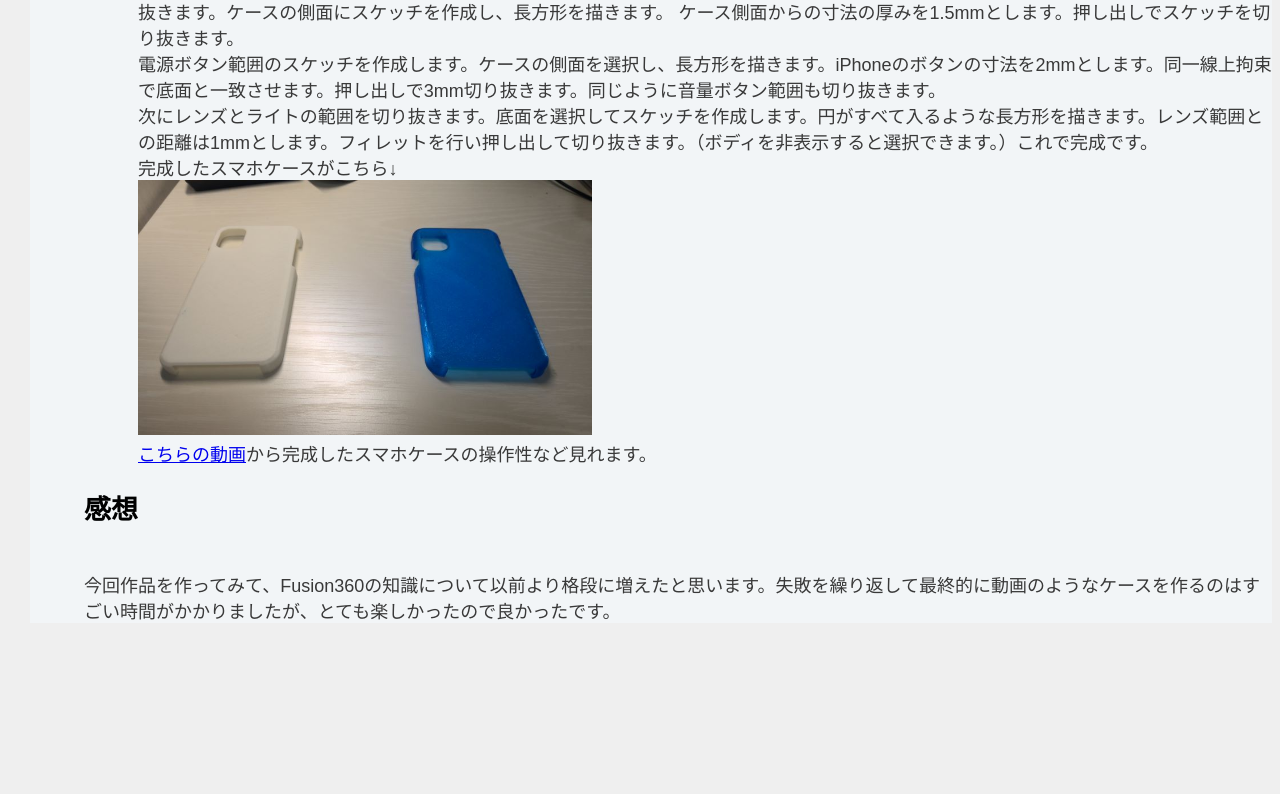
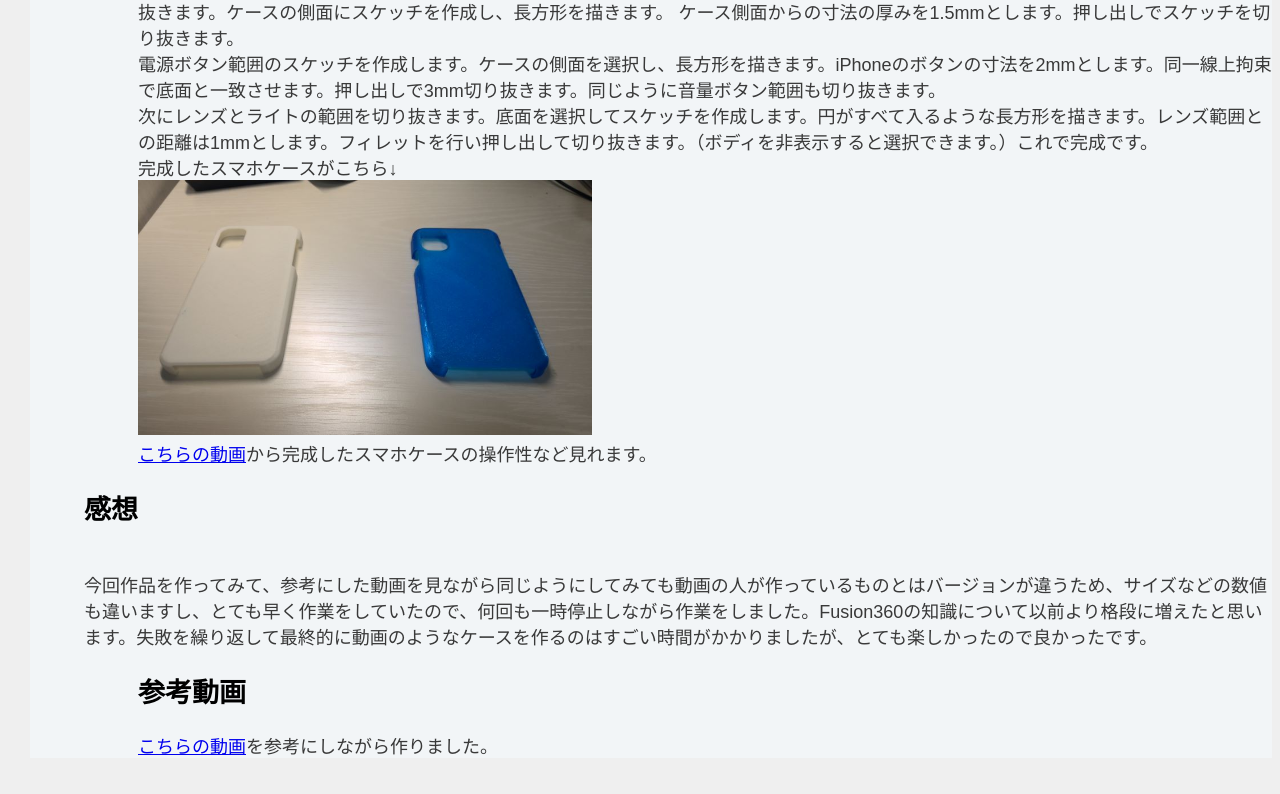
Before and after one commit to takumu05/xbp, a plain HTML site: page de12/last.html in a window 1280 px wide. Shown: the part 2745-3539 px from the top of the page. Before the commit the page ends 3448 px from the top, so only its background shows below. Drawn offline with Linux system fonts and the light colour scheme.

Commit message:
20240117

```diff
--- a/de12/last.html
+++ b/de12/last.html
@@ -63,8 +63,11 @@
     </div>
     <div>
         <h2>感想</h2>
-        <br>今回作品を作ってみて、Fusion360の知識について以前より格段に増えたと思います。失敗を繰り返して最終的に動画のようなケースを作るのはすごい時間がかかりましたが、とても楽しかったので良かったです。<br>
-
+        <br>今回作品を作ってみて、参考にした動画を見ながら同じようにしてみても動画の人が作っているものとはバージョンが違うため、サイズなどの数値も違いますし、とても早く作業をしていたので、何回も一時停止しながら作業をしました。Fusion360の知識について以前より格段に増えたと思います。失敗を繰り返して最終的に動画のようなケースを作るのはすごい時間がかかりましたが、とても楽しかったので良かったです。<br>
+    <div>
+        <h2>参考動画</h2>
+        <a href="https://www.youtube.com/watch?v=fepXkmQK9JY">こちらの動画</a>を参考にしながら作りました。
+    </div>
 
 
     </div>
```
